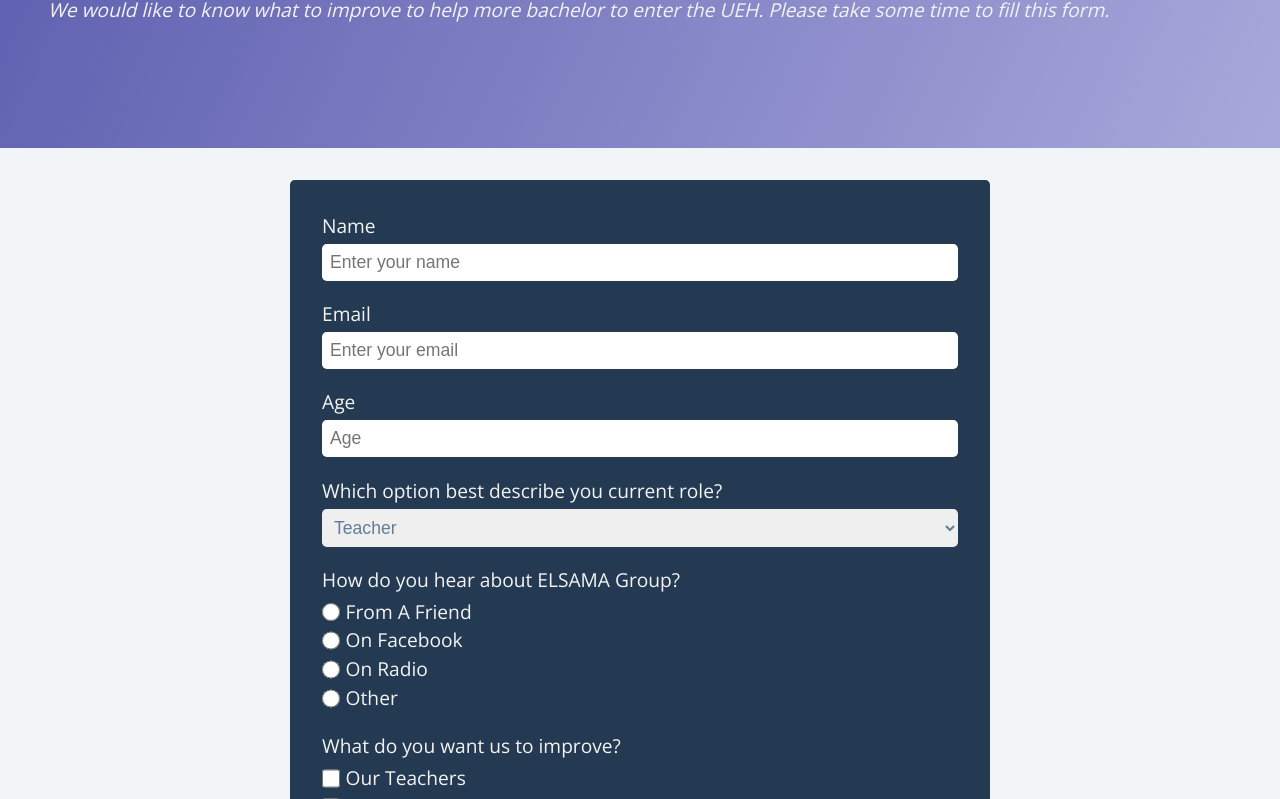
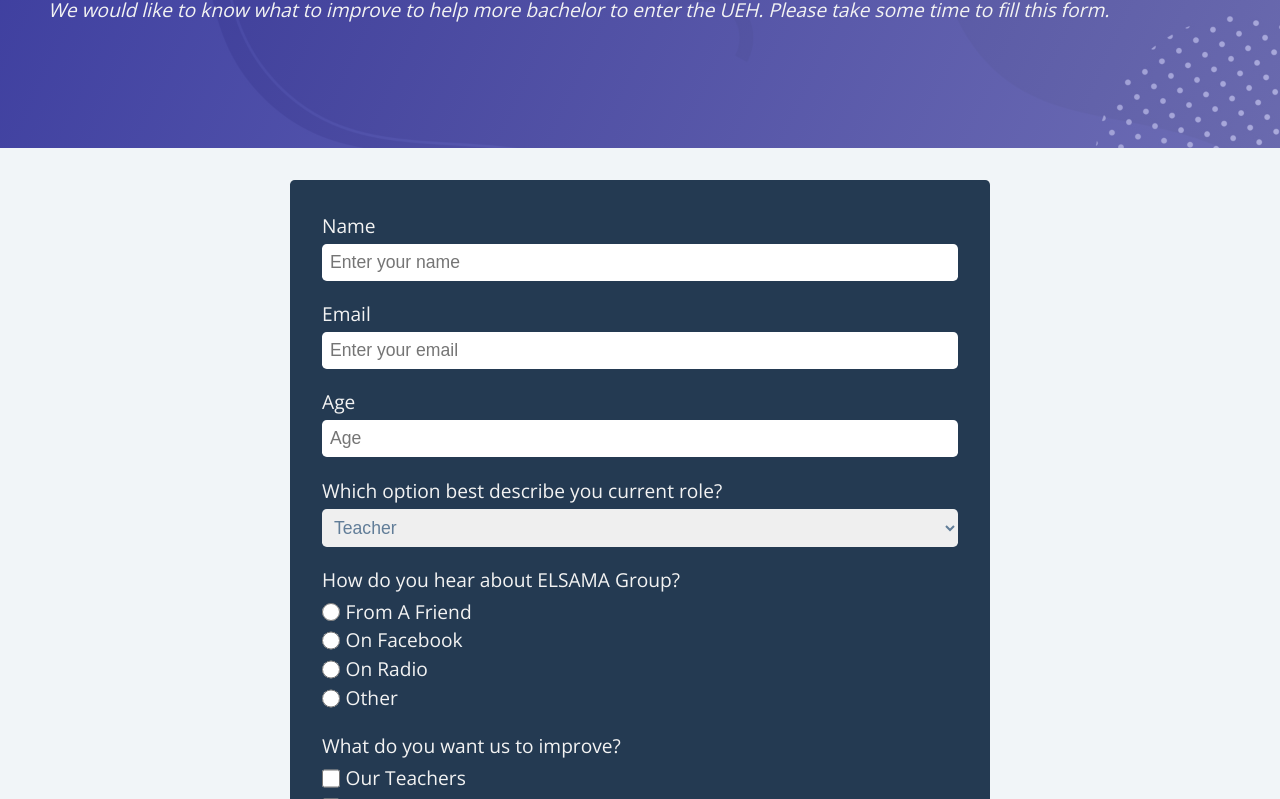
Before and after one commit to sarilusblaise/survey-form, a plain HTML site: page index.html in a window 1280 px wide. Shown: the part 92-891 px from the top of the page. Drawn offline with nearby package versions, Linux system fonts and the light colour scheme; the site is published under a folder, as on GitHub Pages, so addresses that start at the root find nothing.

Commit message:
small changes in css

```diff
--- a/css/style.css
+++ b/css/style.css
@@ -143,7 +143,7 @@ p {
   padding: 3rem;
   margin-bottom: 2rem;
   color: var(--clr-white);
-  background-image: linear-gradient(115deg, rgba(58, 58, 158, 0.8), rgba(136, 136, 206, 0.7)), url(/images/backgroung.jpg);
+  background-image: linear-gradient(115deg, rgba(58, 58, 158, 0.8), rgba(136, 136, 206, 0.7)), url(../images/backgroung.jpg);
     background-size: cover;
     background-repeat: no-repeat;
     background-position: center;
```
